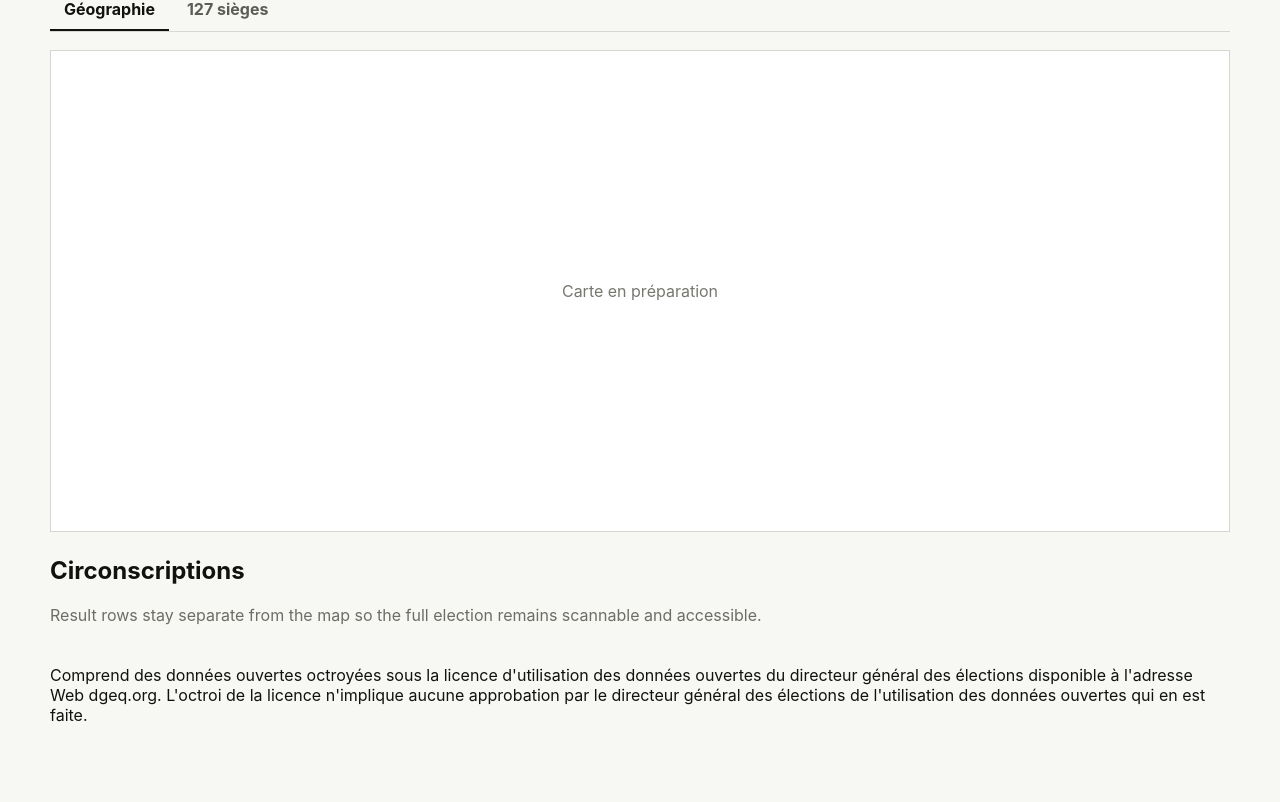
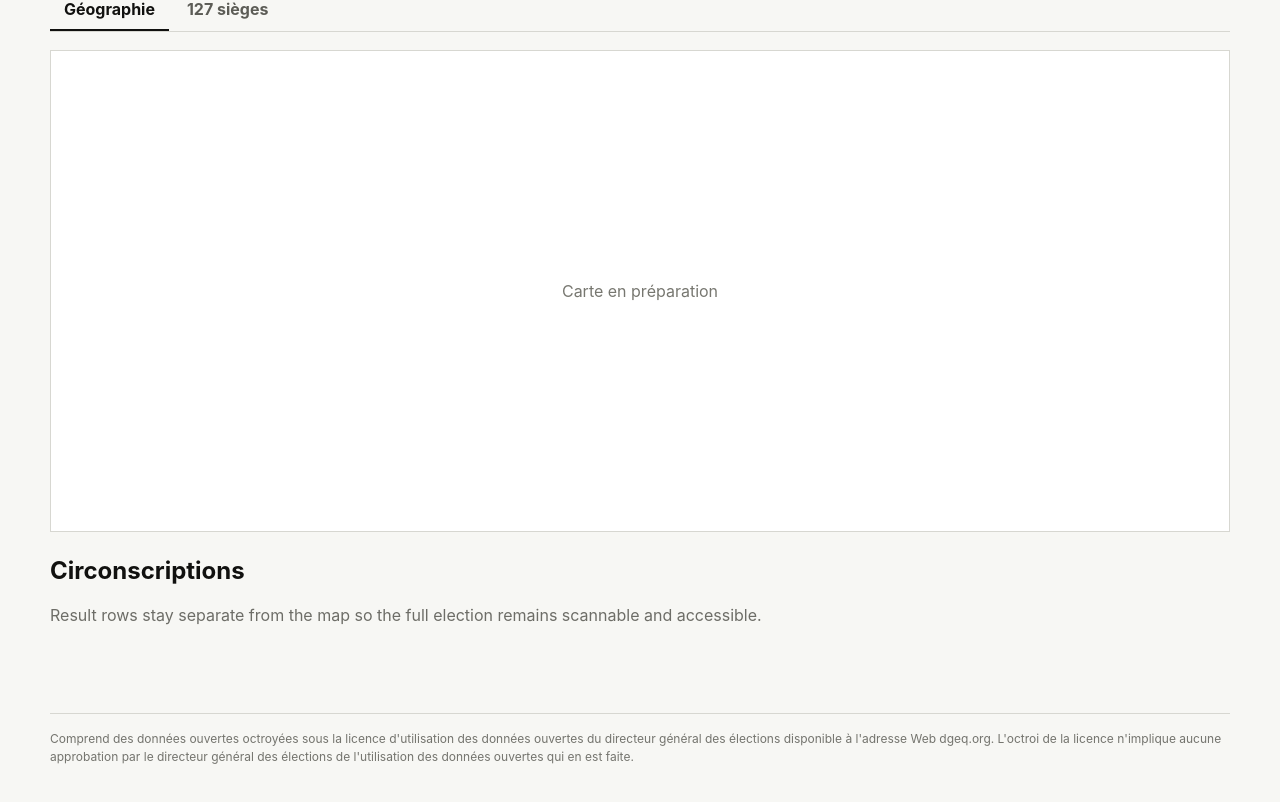
Before and after one commit to andrewkoumoudjian/qcelect, a Next.js app in the folder apps/web/: page / in a window 1280 px wide. Shown: the part 244-1046 px from the top of the page. Built offline with nearby package versions, Linux system fonts and the light colour scheme; no server answers.

Commit message:
Style source attribution

```diff
--- a/apps/web/src/app/globals.css
+++ b/apps/web/src/app/globals.css
@@ -164,3 +164,12 @@ h1 {
     min-height: 360px;
   }
 }
+
+.sourceNotice {
+  margin-top: 48px;
+  border-top: 1px solid #d7d7d1;
+  padding-top: 16px;
+  color: #74746e;
+  font-size: 12px;
+  line-height: 1.5;
+}
```
